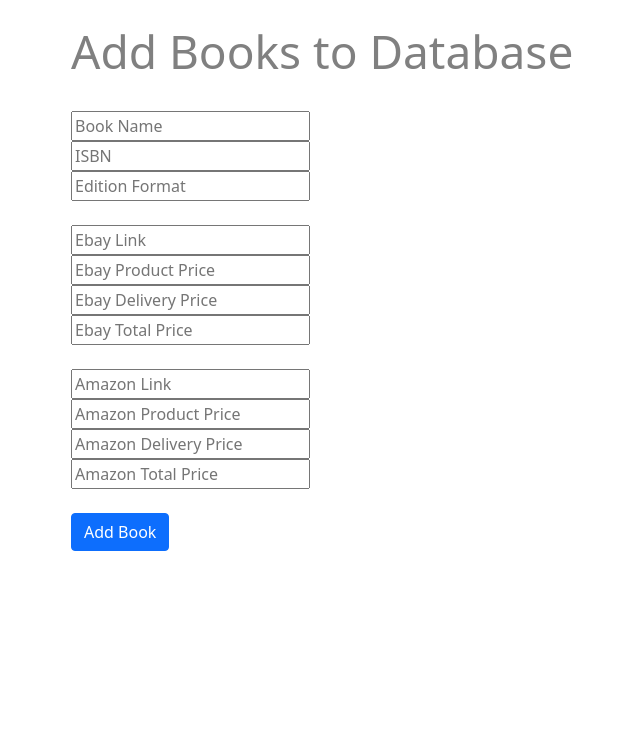
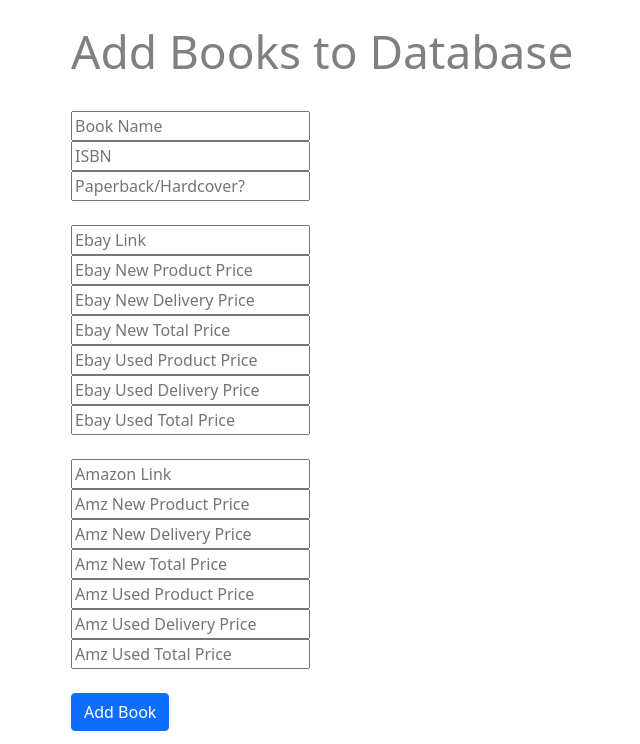
Before and after one commit to tsoomal/Individual_Project, a Flask app: page /add_books in a window 1280 px wide. Shown: the part 56-800 px from the top of the page, without its empty margins (11-651 px from the left). Run offline with Flask 3, Linux system fonts and the light colour scheme.

Commit message:
Fixed add_books

```diff
--- a/app.py
+++ b/app.py
@@ -174,13 +174,19 @@ def add_books():
         isbn = request.form['isbn']
         edition_format = request.form['edition_format']
         ebay_link = request.form['ebay_link']
-        ebay_product_price = request.form['ebay_product_price']
-        ebay_delivery_price = request.form['ebay_delivery_price']
-        ebay_total_price = request.form['ebay_total_price']
+        ebay_new_product_price = request.form['ebay_new_product_price']
+        ebay_new_delivery_price = request.form['ebay_new_delivery_price']
+        ebay_new_total_price = request.form['ebay_new_total_price']
+        ebay_used_product_price = request.form['ebay_used_product_price']
+        ebay_used_delivery_price = request.form['ebay_used_delivery_price']
+        ebay_used_total_price = request.form['ebay_used_total_price']
         amazon_link = request.form['amazon_link']
-        amazon_product_price = request.form['amazon_product_price']
-        amazon_delivery_price = request.form['amazon_delivery_price']
-        amazon_total_price = request.form['amazon_total_price']
+        amazon_new_product_price = request.form['amazon_new_product_price']
+        amazon_new_delivery_price = request.form['amazon_new_delivery_price']
+        amazon_new_total_price = request.form['amazon_new_total_price']
+        amazon_used_product_price = request.form['amazon_used_product_price']
+        amazon_used_delivery_price = request.form['amazon_used_delivery_price']
+        amazon_used_total_price = request.form['amazon_used_total_price']
 
         if "www." in amazon_link:
             amazon_link = amazon_link.split("www.",1)[1]
@@ -191,11 +197,21 @@ def add_books():
         # Validate Book Name
         if len(book_name) == 0:
             error_statement = "Please enter a book name!"
-            return render_template("add_books.html", error_statement=error_statement, book_name=book_name, isbn=isbn, edition_format=edition_format,
-                                   ebay_link=ebay_link, ebay_product_price=ebay_product_price,
-                                   ebay_delivery_price=ebay_delivery_price, ebay_total_price=ebay_total_price,
-                                   amazon_link=amazon_link, amazon_product_price=amazon_product_price,
-                                   amazon_delivery_price=amazon_delivery_price, amazon_total_price=amazon_total_price)
+            return render_template("add_books.html", error_statement=error_statement, book_name=book_name, isbn=isbn,
+                                   edition_format=edition_format,
+                                   ebay_link=ebay_link, ebay_new_product_price=ebay_new_product_price,
+                                   ebay_new_delivery_price=ebay_new_delivery_price,
+                                   ebay_new_total_price=ebay_new_total_price,
+                                   ebay_used_product_price=ebay_used_product_price,
+                                   ebay_used_delivery_price=ebay_used_delivery_price,
+                                   ebay_used_total_price=ebay_used_total_price,
+                                   amazon_link=amazon_link, amazon_new_product_price=amazon_new_product_price,
+                                   amazon_new_delivery_price=amazon_new_delivery_price,
+                                   amazon_new_total_price=amazon_new_total_price,
+                                   amazon_used_product_price=amazon_used_product_price,
+                                   amazon_used_delivery_price=amazon_used_delivery_price,
+                                   amazon_used_total_price=amazon_used_total_price
+                                   )
 
         # Validate ISBN
         try:
@@ -214,23 +230,36 @@ def add_books():
                 raise Exception
         except:
             error_statement = "ISBN has to be in either ISBN-10 or ISBN-13 format!"
-            return render_template("add_books.html", error_statement=error_statement, book_name=book_name, isbn=isbn, edition_format=edition_format,
-                                   ebay_link=ebay_link, ebay_product_price=ebay_product_price,
-                                   ebay_delivery_price=ebay_delivery_price, ebay_total_price=ebay_total_price,
-                                   amazon_link=amazon_link, amazon_product_price=amazon_product_price,
-                                   amazon_delivery_price=amazon_delivery_price, amazon_total_price=amazon_total_price)
+            return render_template("add_books.html", error_statement=error_statement, book_name=book_name,
+                                   isbn=isbn, edition_format=edition_format,
+                                   ebay_link=ebay_link, ebay_new_product_price=ebay_new_product_price,
+                                   ebay_new_delivery_price=ebay_new_delivery_price,
+                                   ebay_new_total_price=ebay_new_total_price,
+                                   ebay_used_product_price=ebay_used_product_price,
+                                   ebay_used_delivery_price=ebay_used_delivery_price,
+                                   ebay_used_total_price=ebay_used_total_price,
+                                   amazon_link=amazon_link, amazon_new_product_price=amazon_new_product_price,
+                                   amazon_new_delivery_price=amazon_new_delivery_price,
+                                   amazon_new_total_price=amazon_new_total_price,
+                                   amazon_used_product_price=amazon_used_product_price,
+                                   amazon_used_delivery_price=amazon_used_delivery_price,
+                                   amazon_used_total_price=amazon_used_total_price)
 
         # Push to database
         try:
-            new_book = Amazon(book_name=book_name, amazon_link="placeholder_link", isbn=isbn, edition_format="Paperback", new_product_price=5.00,
-                              new_delivery_price=0.00, new_total_price=5.00, used_product_price=5.00,
-                              used_delivery_price=0.00, used_total_price=5.00)
+            new_book = Amazon(book_name=book_name, amazon_link=amazon_link, isbn=isbn, edition_format=edition_format,
+                              new_product_price=amazon_new_product_price,
+                              new_delivery_price=amazon_new_delivery_price, new_total_price=amazon_new_total_price,
+                              used_product_price=amazon_used_product_price,
+                              used_delivery_price=amazon_used_delivery_price, used_total_price=amazon_used_total_price)
             db.session.add(new_book)
             db.session.commit()
 
-            new_book = Ebay(book_name=book_name, ebay_link="placeholder_link", isbn=isbn, edition_format="Paperback", new_product_price=5.00,
-                              new_delivery_price=0.00, new_total_price=5.00, used_product_price=5.00,
-                              used_delivery_price=0.00, used_total_price=5.00)
+            new_book = Ebay(book_name=book_name, ebay_link=ebay_link, isbn=isbn, edition_format=edition_format,
+                            new_product_price=ebay_new_product_price,
+                            new_delivery_price=ebay_new_delivery_price, new_total_price=ebay_new_total_price,
+                            used_product_price=ebay_used_product_price, used_delivery_price=ebay_used_delivery_price,
+                            used_total_price=ebay_used_total_price)
             db.session.add(new_book)
             db.session.commit()
 
--- a/templates/add_books.html
+++ b/templates/add_books.html
@@ -19,24 +19,38 @@
             <br/>
             <input type="text" placeholder="ISBN" name="isbn" value="{{isbn}}" pattern="([0-9]{10})|([0-9]{9}[X]{1})|([0-9]{13})" oninvalid="this.setCustomValidity('Please use either ISBN-10 or ISBN-13 format. Capitalise any \'X\' character.')" oninput="setCustomValidity('')">
             <br/>
-            <input type="text" placeholder="Edition Format" name="edition_format" value={{edition_format}}>
+            <input type="text" placeholder="Paperback/Hardcover?" name="edition_format" value={{edition_format}}>
             <br/><br/>
             <input type="text" placeholder="Ebay Link" name="ebay_link" value={{ebay_link}}>
             <br/>
-            <input type="text" placeholder="Ebay Product Price" name="ebay_product_price" value={{ebay_product_price}}>
+            <input type="text" placeholder="Ebay New Product Price" name="ebay_new_product_price" value={{ebay_new_product_price}}>
             <br/>
-            <input type="text" placeholder="Ebay Delivery Price" name="ebay_delivery_price" value={{ebay_delivery_price}}>
+            <input type="text" placeholder="Ebay New Delivery Price" name="ebay_new_delivery_price" value={{ebay_new_delivery_price}}>
             <br/>
-            <input type="text" placeholder="Ebay Total Price" name="ebay_total_price" value={{ebay_total_price}}>
+            <input type="text" placeholder="Ebay New Total Price" name="ebay_new_total_price" value={{ebay_new_total_price}}>
+            <br/>
+            <input type="text" placeholder="Ebay Used Product Price" name="ebay_used_product_price" value={{ebay_used_product_price}}>
+            <br/>
+            <input type="text" placeholder="Ebay Used Delivery Price" name="ebay_used_delivery_price" value={{ebay_used_delivery_price}}>
+            <br/>
+            <input type="text" placeholder="Ebay Used Total Price" name="ebay_used_total_price" value={{ebay_used_total_price}}>
              <br/><br/>
+
             <input type="text" placeholder="Amazon Link" name="amazon_link" value={{amazon_link}}>
             <br/>
-            <input type="text" placeholder="Amazon Product Price" name="amazon_product_price" value={{amazon_product_price}}>
+            <input type="text" placeholder="Amz New Product Price" name="amazon_new_product_price" value={{amazon_new_product_price}}>
             <br/>
-            <input type="text" placeholder="Amazon Delivery Price" name="amazon_delivery_price" value={{amazon_delivery_price}}>
+            <input type="text" placeholder="Amz New Delivery Price" name="amazon_new_delivery_price" value={{amazon_new_delivery_price}}>
             <br/>
-            <input type="text" placeholder="Amazon Total Price" name="amazon_total_price" value={{amazon_total_price}}>
+            <input type="text" placeholder="Amz New Total Price" name="amazon_new_total_price" value={{amazon_new_total_price}}>
+            <br/>
+            <input type="text" placeholder="Amz Used Product Price" name="amazon_used_product_price" value={{amazon_used_product_price}}>
+            <br/>
+            <input type="text" placeholder="Amz Used Delivery Price" name="amazon_used_delivery_price" value={{amazon_used_delivery_price}}>
+            <br/>
+            <input type="text" placeholder="Amz Used Total Price" name="amazon_used_total_price" value={{amazon_used_total_price}}>
             <br/><br/>
+
             <input type="submit" value="Add Book" class="btn btn-primary">
         </form>
 
```
